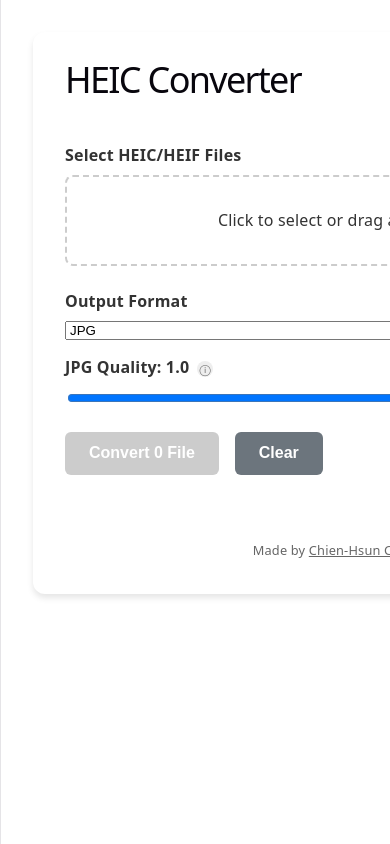
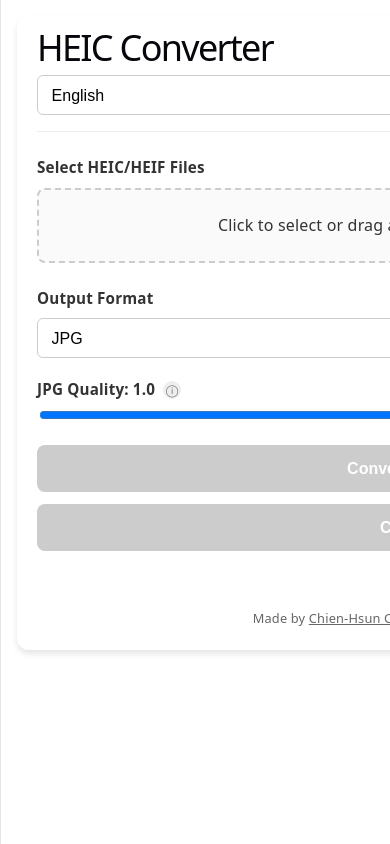
Before and after one commit to KageRyo/heic-converter, a React (Vite) app: page / in a window 390 px wide. Shown: the top 844 px of the page. Built offline with nearby package versions, Linux system fonts and the light colour scheme.

Commit message:
feat(ui): overhaul mobile UI with better responsiveness and touch targets

```diff
--- a/src/App.css
+++ b/src/App.css
@@ -1,28 +1,54 @@
 #root {
   max-width: 800px;
   margin: 0 auto;
-  padding: 2rem;
-  text-align: center;
+  padding: 1rem;
+}
+
+@media (min-width: 600px) {
+  #root {
+    padding: 2rem;
+  }
 }
 
 .container {
   display: flex;
   flex-direction: column;
-  gap: 2rem;
+  gap: 1.5rem;
   background-color: #ffffff;
-  padding: 2rem;
+  padding: 1.25rem;
   border-radius: 12px;
   box-shadow: 0 4px 6px rgba(0, 0, 0, 0.1);
   color: #333;
 }
 
-.privacy-note {
-  background-color: #f0f7ff;
-  border-left: 4px solid #007bff;
-  padding: 1rem;
-  text-align: left;
-  font-size: 0.9rem;
-  margin-bottom: 1rem;
+@media (min-width: 600px) {
+  .container {
+    padding: 2rem;
+    gap: 2rem;
+  }
+}
+
+header {
+  border-bottom: 1px solid #eee;
+  padding-bottom: 1rem;
+}
+
+.header-content {
+  display: flex;
+  justify-content: space-between;
+  align-items: center;
+  gap: 1rem;
+}
+
+@media (max-width: 480px) {
+  .header-content {
+    flex-direction: column;
+    align-items: flex-start;
+  }
+
+  .lang-select {
+    width: 100%;
+  }
 }
 
 .controls {
@@ -40,30 +66,45 @@
 
 .control-group label {
   font-weight: 600;
+  font-size: 0.95rem;
 }
 
 .file-input-wrapper {
   border: 2px dashed #ccc;
-  padding: 2rem;
+  padding: 1.5rem;
   border-radius: 8px;
   text-align: center;
   cursor: pointer;
-  transition: border-color 0.2s;
+  transition: all 0.2s;
+  background-color: #fafafa;
 }
 
 .file-input-wrapper:hover {
   border-color: #007bff;
+  background-color: #f0f7ff;
 }
 
 .settings {
   display: grid;
-  grid-template-columns: 1fr 1fr;
-  gap: 1rem;
+  grid-template-columns: 1fr;
+  gap: 1.25rem;
 }
 
-@media (max-width: 600px) {
+@media (min-width: 600px) {
   .settings {
-    grid-template-columns: 1fr;
+    grid-template-columns: 1fr 1fr;
+  }
+}
+
+.actions {
+  display: flex;
+  flex-direction: column;
+  gap: 0.75rem;
+}
+
+@media (min-width: 600px) {
+  .actions {
+    flex-direction: row;
   }
 }
 
@@ -71,12 +112,19 @@ button {
   background-color: #007bff;
   color: white;
   border: none;
-  padding: 0.8rem 1.5rem;
-  border-radius: 6px;
+  padding: 0.9rem 1.5rem;
+  border-radius: 8px;
   font-size: 1rem;
   font-weight: 600;
   cursor: pointer;
   transition: background-color 0.2s;
+  width: 100%;
+}
+
+@media (min-width: 600px) {
+  button {
+    width: auto;
+  }
 }
 
 button:hover:not(:disabled) {
@@ -88,14 +136,22 @@ button:disabled {
   cursor: not-allowed;
 }
 
+.clear-btn {
+  background-color: #6c757d;
+}
+
+.clear-btn:hover:not(:disabled) {
+  background-color: #5a6268;
+}
+
 .progress-area {
-  margin-top: 1rem;
+  margin-top: 0.5rem;
 }
 
 .progress-bar {
-  height: 8px;
+  height: 10px;
   background-color: #eee;
-  border-radius: 4px;
+  border-radius: 5px;
   overflow: hidden;
   margin-bottom: 0.5rem;
 }
@@ -106,63 +162,110 @@ button:disabled {
   transition: width 0.3s ease;
 }
 
+.status-summary {
+  font-weight: 600;
+  font-size: 0.9rem;
+}
+
 .results-list {
   list-style: none;
   padding: 0;
-  margin-top: 2rem;
+  margin-top: 1rem;
   display: flex;
   flex-direction: column;
-  gap: 0.8rem;
+  gap: 0.75rem;
 }
 
 .result-item {
   display: flex;
-  justify-content: space-between;
-  align-items: center;
-  padding: 0.8rem 1rem;
+  flex-direction: column;
+  gap: 0.75rem;
+  padding: 1rem;
   background-color: #f8f9fa;
-  border-radius: 6px;
+  border-radius: 8px;
   border: 1px solid #dee2e6;
+}
+
+@media (min-width: 480px) {
+  .result-item {
+    flex-direction: row;
+    justify-content: space-between;
+    align-items: center;
+  }
 }
 
 .result-info {
   display: flex;
   align-items: center;
-  gap: 1rem;
+  gap: 0.75rem;
+  overflow: hidden;
 }
 
 .result-thumbnail {
-  width: 50px;
-  height: 50px;
+  width: 48px;
+  height: 48px;
+  flex-shrink: 0;
   object-fit: cover;
-  border-radius: 4px;
+  border-radius: 6px;
   border: 1px solid #ddd;
 }
 
 .result-name {
   font-family: monospace;
+  font-size: 0.85rem;
   word-break: break-all;
+  white-space: nowrap;
+  overflow: hidden;
+  text-overflow: ellipsis;
+}
+
+.download-link {
+  color: #007bff;
+  text-decoration: none;
+  font-weight: 600;
+  font-size: 0.9rem;
+  padding: 0.5rem;
+  background-color: #fff;
+  border: 1px solid #007bff;
+  border-radius: 4px;
+  text-align: center;
+}
+
+@media (min-width: 480px) {
+  .download-link {
+    background-color: transparent;
+    border: none;
+    padding: 0;
+  }
+}
+
+.download-link:hover {
+  text-decoration: underline;
 }
 
 .batch-actions {
-  margin-top: 1.5rem;
+  margin-top: 1rem;
   padding-top: 1.5rem;
   border-top: 1px solid #eee;
-  display: flex;
-  justify-content: center;
 }
 
 .download-all-btn {
   background-color: #28a745;
 }
 
-.download-all-btn:hover:not(:disabled) {
-  background-color: #218838;
+.error-message {
+  color: #dc3545;
+  background-color: #f8d7da;
+  border: 1px solid #f5c6cb;
+  padding: 0.75rem 1rem;
+  border-radius: 6px;
+  margin-top: 0.5rem;
+  font-size: 0.85rem;
 }
 
 .tooltip-container {
   position: relative;
-  display: inline-block;
+  display: inline-flex;
   cursor: help;
 }
 
@@ -170,34 +273,34 @@ button:disabled {
   display: inline-flex;
   align-items: center;
   justify-content: center;
-  width: 16px;
-  height: 16px;
+  width: 18px;
+  height: 18px;
   border-radius: 50%;
   background-color: #eee;
   color: #666;
-  font-size: 11px;
+  font-size: 12px;
   font-weight: bold;
 }
 
 .tooltip-text {
   visibility: hidden;
-  width: 200px;
+  width: 220px;
   background-color: #333;
   color: #fff;
   text-align: left;
   border-radius: 6px;
-  padding: 8px 12px;
+  padding: 10px;
   position: absolute;
-  z-index: 1;
+  z-index: 10;
   bottom: 125%;
   left: 50%;
-  margin-left: -100px;
+  transform: translateX(-50%);
   opacity: 0;
-  transition: opacity 0.3s;
+  transition: opacity 0.2s;
   font-size: 0.75rem;
   line-height: 1.4;
   pointer-events: none;
-  box-shadow: 0 4px 6px rgba(0,0,0,0.2);
+  box-shadow: 0 4px 10px rgba(0,0,0,0.3);
 }
 
 .tooltip-container:hover .tooltip-text {
@@ -205,38 +308,26 @@ button:disabled {
   opacity: 1;
 }
 
-.tooltip-text::after {
-  content: "";
-  position: absolute;
-  top: 100%;
-  left: 50%;
-  margin-left: -5px;
-  border-width: 5px;
-  border-style: solid;
-  border-color: #333 transparent transparent transparent;
+@media (max-width: 480px) {
+  .tooltip-text {
+    left: auto;
+    right: -20px;
+    transform: none;
+  }
 }
 
-.download-link {
-  color: #007bff;
-  text-decoration: none;
-  font-weight: 600;
+input[type="range"] {
+  width: 100%;
+  height: 8px;
+  background: #eee;
+  border-radius: 4px;
+  outline: none;
 }
 
-.download-link:hover {
-  text-decoration: underline;
+select {
+  padding: 0.6rem;
+  border-radius: 6px;
+  border: 1px solid #ccc;
+  font-size: 1rem;
+  background-color: white;
 }
-
-.error-message {
-  color: #dc3545;
-  background-color: #f8d7da;
-  border: 1px solid #f5c6cb;
-  padding: 0.75rem 1.25rem;
-  border-radius: 4px;
-  margin-top: 1rem;
-  text-align: left;
-}
-
-.status-summary {
-  margin-top: 1rem;
-  font-weight: 600;
-}
--- a/src/App.tsx
+++ b/src/App.tsx
@@ -112,12 +112,12 @@ function App() {
   return (
     <div className="container">
       <header>
-        <div style={{ display: "flex", justifyContent: "space-between", alignItems: "center", marginBottom: "1rem" }}>
+        <div className="header-content">
           <h1 style={{ margin: 0 }}>HEIC Converter</h1>
           <select
             value={i18n.language}
             onChange={changeLanguage}
-            style={{ padding: "0.4rem", borderRadius: "4px", border: "1px solid #ccc" }}
+            className="lang-select"
           >
             <option value="en">English</option>
             <option value="zh-TW">正體中文</option>
@@ -194,7 +194,7 @@ function App() {
           <button
             onClick={clearAll}
             disabled={isConverting || (files.length === 0 && results.length === 0)}
-            style={{ marginLeft: "1rem", backgroundColor: "#6c757d" }}
+            className="clear-btn"
           >
             {t("clear")}
           </button>
```
